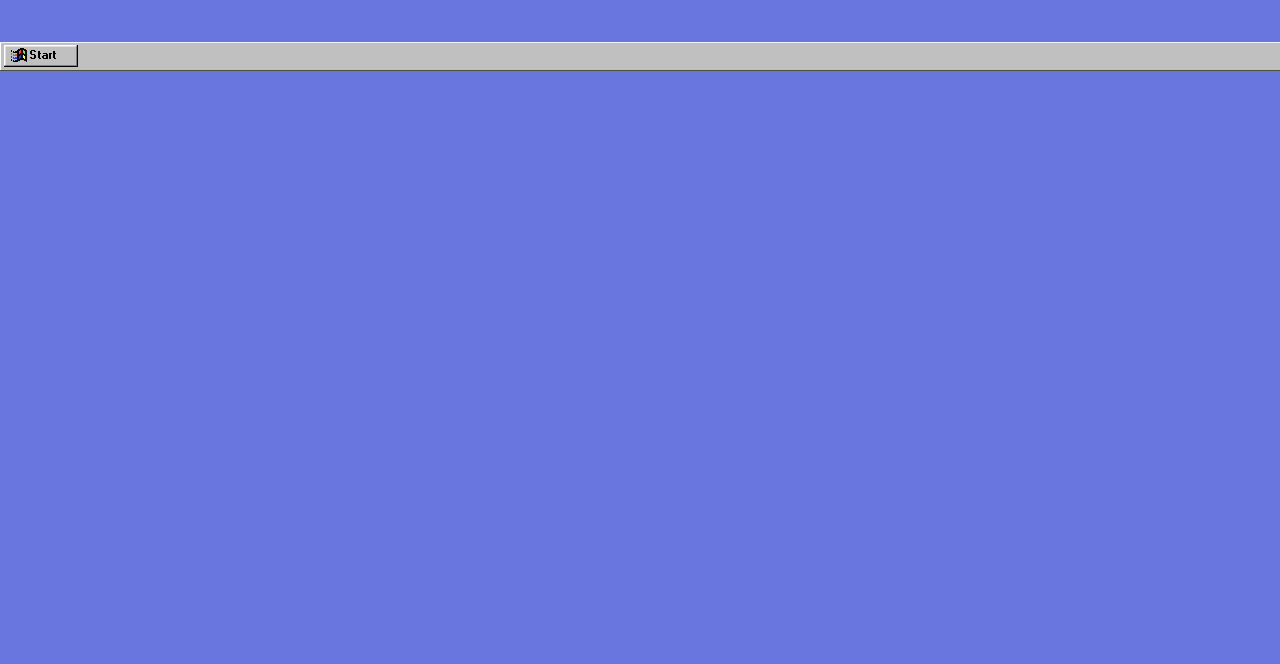
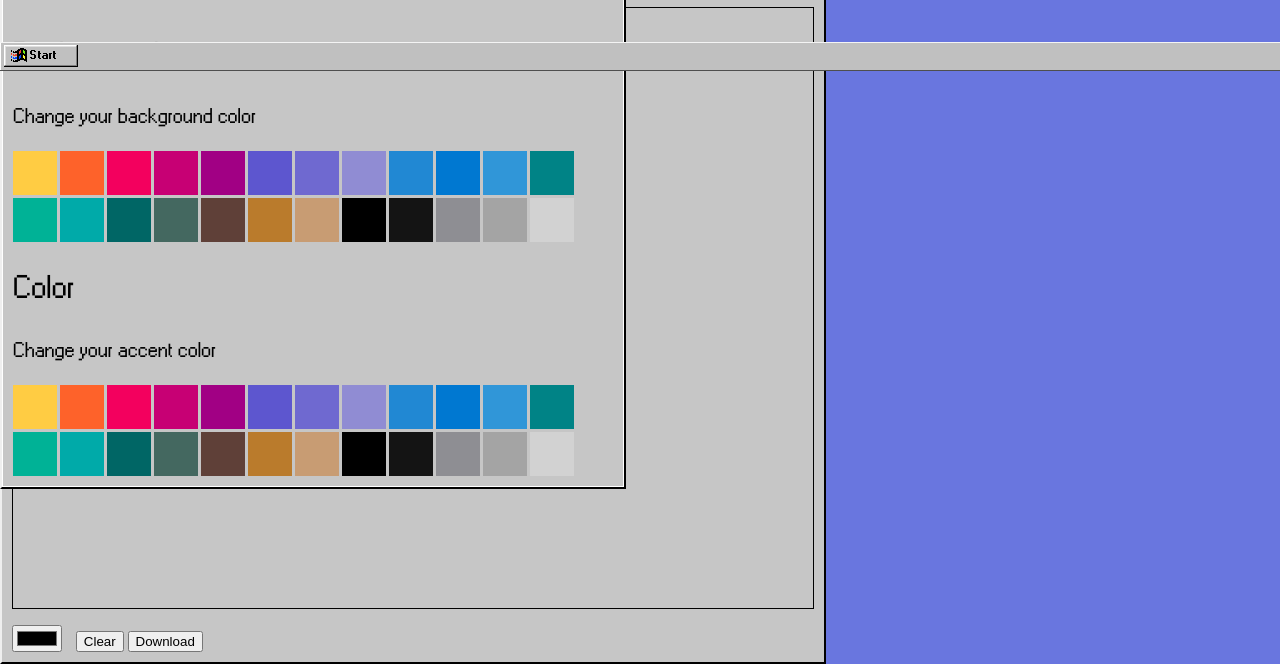
Before and after one commit to federicosldev/windows95-portfolio, a plain HTML site: page index.html in a window 1280 px wide. Shown: the part 729-1393 px from the top of the page. Before the commit the page ends 800 px from the top, so only its background shows below. Drawn offline with Linux system fonts and the light colour scheme.

Commit message:
Añadida la ventana de Settings

```diff
--- a/css/styles.css
+++ b/css/styles.css
@@ -1,10 +1,20 @@
+@font-face {
+    font-family: 'Windows Regular';
+    src: url('/fonts/windows-regular.ttf') format('truetype');
+  }
+
 body {
     background-color: #6976DF;
     margin: 0;
     overflow: hidden;
-
+    font-family: 'Windows Regular';
+    height: 100vh;
 }
-
+.logo-fondo {
+    display: flex;
+    justify-content: center;
+    margin-top: 100px;
+}
 .start-bar {
     padding: 2px;
     box-shadow: inset 1px 0 #fff;
@@ -45,6 +55,7 @@ body {
     width: 45px;
     height: 14px;
 }
+/* END MENU */
 
 #contenido {
     padding: 10px;
@@ -65,6 +76,8 @@ body {
 }
 
 .windows-header {
+    display: flex;
+    justify-content: space-between;
     height: 25px;
     position: relative;
     text-align: left;
@@ -88,3 +101,112 @@ canvas {
   #clearButton {
     margin-left: 10px;
   }
+
+.settings {
+    width: 600px;
+    border: 1px solid white;
+}
+.settings h2 {
+    font-size: 2rem;
+    font-weight: 500;
+    color: black;
+}
+.settings p {
+    font-size: 1.3rem;
+    color: black;
+}
+.settings__colors {
+    display: flex;
+    flex-wrap: wrap;
+    gap: 3px;
+}
+.color,
+.colorAcc {
+    width: 44px;
+    height: 44px;
+    background-color: #000;
+}
+.color:hover,
+.colorAcc:hover {
+    -webkit-box-shadow: inset 0px 0px 0px 2px rgba(255,255,255,1);
+    -moz-box-shadow: inset 0px 0px 0px 2px rgba(255,255,255,1);
+    box-shadow: inset 0px 0px 0px 2px rgba(255,255,255,1);
+}
+.bg1 {
+    background-color: #FFCC43;
+}
+.bg2 {
+    background-color: #FE622A;
+}
+.bg3 {
+    background-color: #F3005E;
+}
+.bg4 {
+    background-color: #EC0089;
+}
+.bg4 {
+    background-color: #C70074;
+}
+.bg5 {
+    background-color: #A10084;
+}
+.bg6 {
+    background-color: #5D56CF;
+}
+.bg7 {
+    background-color: #6F69D0;
+}
+.bg8 {
+    background-color: #908CD3;
+}
+.bg9 {
+    background-color: #2188D3;
+}
+.bg10 {
+    background-color: #0078D1;
+}
+.bg11 {
+    background-color: #3096D8;
+}
+.bg12 {
+    background-color: #008386;
+}
+.bg13 {
+    background-color: #00B296;
+}
+.bg14 {
+    background-color: #00AAA9;
+}
+.bg15 {
+    background-color: #16D972;
+}
+.bg15 {
+    background-color: #006665;
+}
+.bg16 {
+    background-color: #446860;
+}
+.bg17 {
+    background-color: #5F4038;
+}
+.bg18 {
+    background-color: #BA7B2C;
+}
+.bg19 {
+    background-color: #C89C73;
+}
+.bg20 {
+    background-color: #000;
+}
+.bg21 {
+    background-color: #141414;
+}
+.bg22 {
+    background-color: #8E8E93;
+}
+.bg23 {
+    background-color: #A4A4A4;
+}
+.bg24 {
+    background-color: #D2D2D2;
+}
--- a/index.html
+++ b/index.html
@@ -3,25 +3,85 @@
 <head>
     <meta charset="UTF-8">
     <meta name="viewport" content="width=device-width, initial-scale=1.0">
+    <link rel="icon" href="/assets/img/web-favicon.ico" type="image/x-icon">
     <link rel="stylesheet" href="css/styles.css">
+    <link rel="preconnect" href="https://fonts.googleapis.com">
+    <link rel="preconnect" href="https://fonts.gstatic.com" crossorigin>
+    <link href="https://fonts.googleapis.com/css2?family=Barlow+Condensed:wght@400;500;700&family=Press+Start+2P&display=swap" rel="stylesheet">
     <title>Federico Sánchez</title>
 </head>
 <body>
-
+    <section class="logo-fondo">
+        <img src="/assets/img/logofondo-windows.svg" alt="logo windows 95">
+    </section>
     <div class="start-bar">
 		<a href="#" title="Start Menu" class="button start-button-wrapper js-start-button">
 			<div class="start-button"></div>
 		</a>
 	</div>
 
-    <div id="ventana3" class="ventana">
+    <div style="z-index: 1;" id="ventana3" class="ventana">
         <div id="windowHeaderDragable" class="js-winheader windows-header" style="padding-right:3px;">
             <span>Settings</span>
             <button class="windows-button" style="padding:0; height:16px;width:16px;position:relative;"><img src="/assets/img/close-icon.png" style="position:absolute;left:1px;top:0px;"></button>
-            <button class="windows-button" style="padding:0; height:16px;width:16px;position:relative;margin-right:3px;"><img src="images/question-icon.png" style="position:absolute;left:1px;top:0px;"></button>
         </div>
-        <div id="contenido">
-            <h1>Hola</h1>
+        <div id="contenido" class="settings">
+            <h2>Background</h2>
+            <p>Change your background color</p>
+            <div class="settings__colors">
+                <div class="color bg1"></div>
+                <div class="color bg2"></div>
+                <div class="color bg3"></div>
+                <div class="color bg4"></div>
+                <div class="color bg5"></div>
+                <div class="color bg6"></div>
+                <div class="color bg7"></div>
+                <div class="color bg8"></div>
+                <div class="color bg9"></div>
+                <div class="color bg10"></div>
+                <div class="color bg11"></div>
+                <div class="color bg12"></div>
+                <div class="color bg13"></div>
+                <div class="color bg14"></div>
+                <div class="color bg15"></div>
+                <div class="color bg16"></div>
+                <div class="color bg17"></div>
+                <div class="color bg18"></div>
+                <div class="color bg19"></div>
+                <div class="color bg20"></div>
+                <div class="color bg21"></div>
+                <div class="color bg22"></div>
+                <div class="color bg23"></div>
+                <div class="color bg24"></div>
+            </div>
+            <h2>Color</h2>
+            <p>Change your accent color</p>
+            <div class="settings__colors">
+                <div class="colorAcc bg1"></div>
+                <div class="colorAcc bg2"></div>
+                <div class="colorAcc bg3"></div>
+                <div class="colorAcc bg4"></div>
+                <div class="colorAcc bg5"></div>
+                <div class="colorAcc bg6"></div>
+                <div class="colorAcc bg7"></div>
+                <div class="colorAcc bg8"></div>
+                <div class="colorAcc bg9"></div>
+                <div class="colorAcc bg10"></div>
+                <div class="colorAcc bg11"></div>
+                <div class="colorAcc bg12"></div>
+                <div class="colorAcc bg13"></div>
+                <div class="colorAcc bg14"></div>
+                <div class="colorAcc bg15"></div>
+                <div class="colorAcc bg16"></div>
+                <div class="colorAcc bg17"></div>
+                <div class="colorAcc bg18"></div>
+                <div class="colorAcc bg19"></div>
+                <div class="colorAcc bg20"></div>
+                <div class="colorAcc bg21"></div>
+                <div class="colorAcc bg22"></div>
+                <div class="colorAcc bg23"></div>
+                <div class="colorAcc bg24"></div>
+            </div>
         </div>
     </div>
 
@@ -29,7 +89,6 @@
         <div id="windowHeaderDragable" class="js-winheader windows-header" style="padding-right:3px;">
             <span>Paint</span>
             <button class="windows-button" style="padding:0; height:16px;width:16px;position:relative;"><img src="/assets/img/close-icon.png" style="position:absolute;left:1px;top:0px;"></button>
-            <button class="windows-button" style="padding:0; height:16px;width:16px;position:relative;margin-right:3px;"><img src="images/question-icon.png" style="position:absolute;left:1px;top:0px;"></button>
         </div>
         <div id="contenido">
             <canvas id="paintCanvas" width="800" height="600"></canvas>
--- a/js/script.js
+++ b/js/script.js
@@ -106,3 +106,29 @@ document.addEventListener('DOMContentLoaded', () => {
   const downloadButton = document.getElementById('downloadButton');
   downloadButton.addEventListener('click', downloadCanvas);
 });
+
+// SETTIINGS
+const colorsElements = document.querySelectorAll('.color');
+const windowsHeader = document.getElementById('windowHeaderDragable');
+
+const changeBgColor = event => {
+  const color = window
+    .getComputedStyle(event.target)
+    .getPropertyValue('background-color');
+  document.body.style.backgroundColor = color;
+};
+
+const changeBgAccColor = event => {
+  const color = window
+    .getComputedStyle(event.target)
+    .getPropertyValue('background-color');
+  windowsHeader.style.backgroundColor = color;
+};
+
+colorsElements.forEach(picker => {
+  picker.addEventListener('click', changeBgColor);
+});
+
+colorsAccentElements.forEach(picker => {
+  picker.addEventListener('click', changeBgAccColor);
+});
```
Also changed, not shown: assets/img/drawing.png (added), assets/img/favicon.png (added), assets/img/logofondo-windows.svg (added), assets/img/web-favicon.ico (added), fonts/windows-regular.ttf (added), 1 other file.
